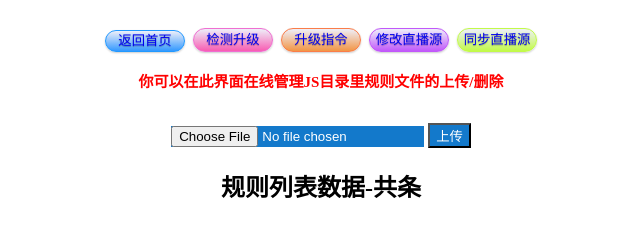
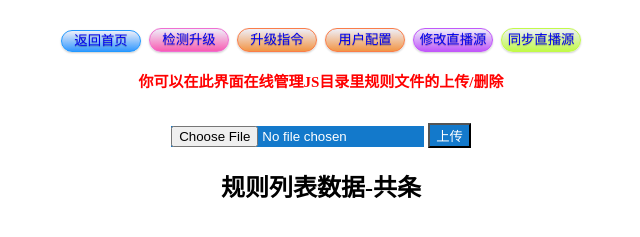
Before and after one commit to liu673cn/drpy, a Flask app: template templates/admin.html in a window 1280 px wide. Shown: the part 102-339 px from the top of the page, without its empty margins (319-959 px from the left). Run offline with Flask 2, Linux system fonts and the light colour scheme; the template is opened without the code that fills it, so the values that code supplies are empty; parts of the project's set-up code (start-up, migrations or seed data) failed here and were passed over.

Commit message:
增加了自定义配置并升级版本

```diff
--- a/templates/admin.html
+++ b/templates/admin.html
@@ -155,6 +155,8 @@ function getFileSize(fileObj) {
             id="checkUpdate">检测升级</a></button>
     <button type="button" class="yongyin2"><a href="javascript:copy('cp ./tmp/dr_py-master/app.py ./app.py');"
             class="funcbtn" id="update_by_self">升级指令</a></button>
+    <button type="button" class="yongyin2"><a href="javascript:copy('cp ./tmp/dr_py-master/base/custom.conf base');"
+            class="funcbtn" id="user_custom">用户配置</a></button>
     <button type="button" class="yongyin3"><a href="javascript:void(0);" class="funcbtn"
             id="write_lives">修改直播源</a></button>
     <button type="button" class="yongyin4"><a href="javascript:void(0);" class="funcbtn"
```
